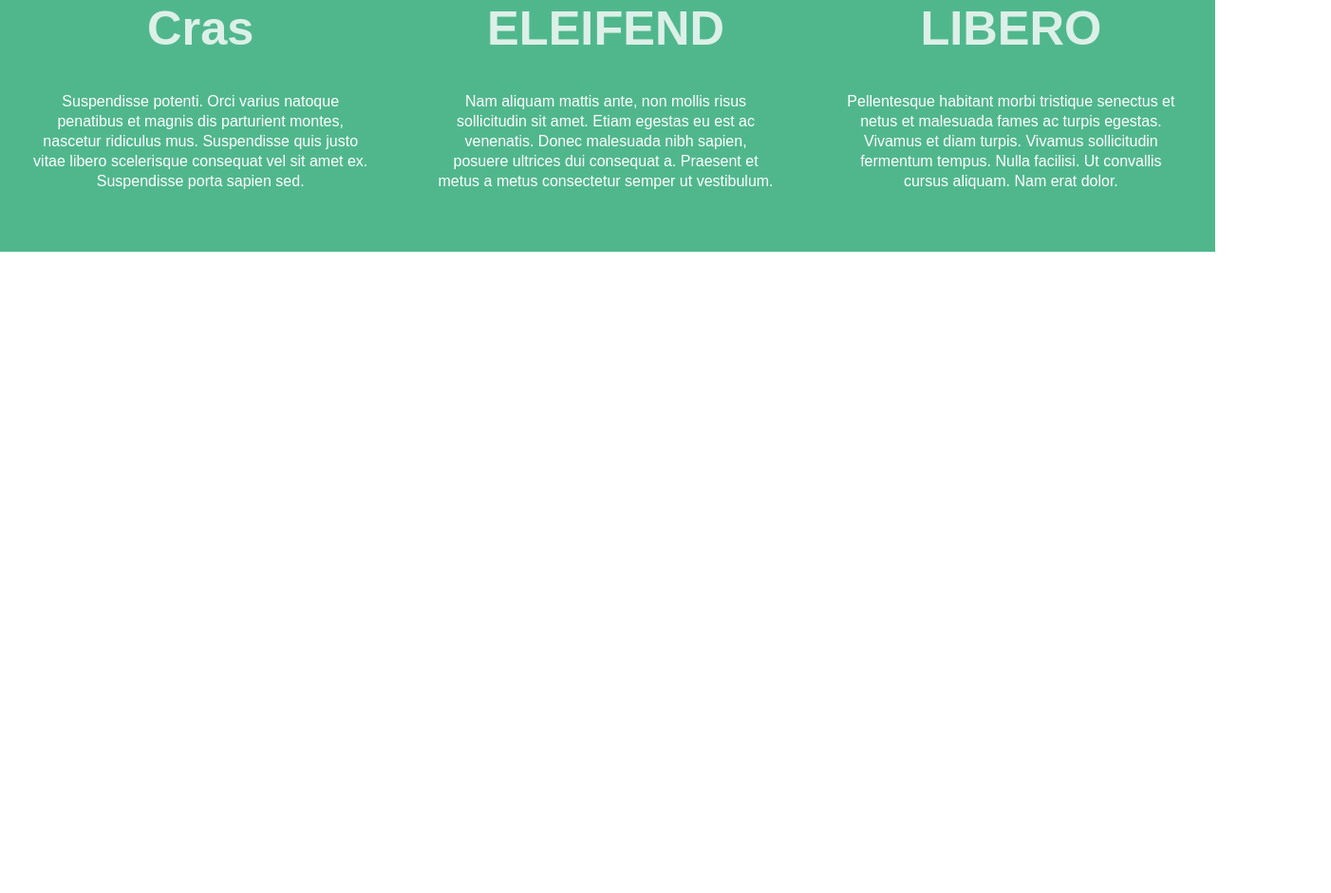
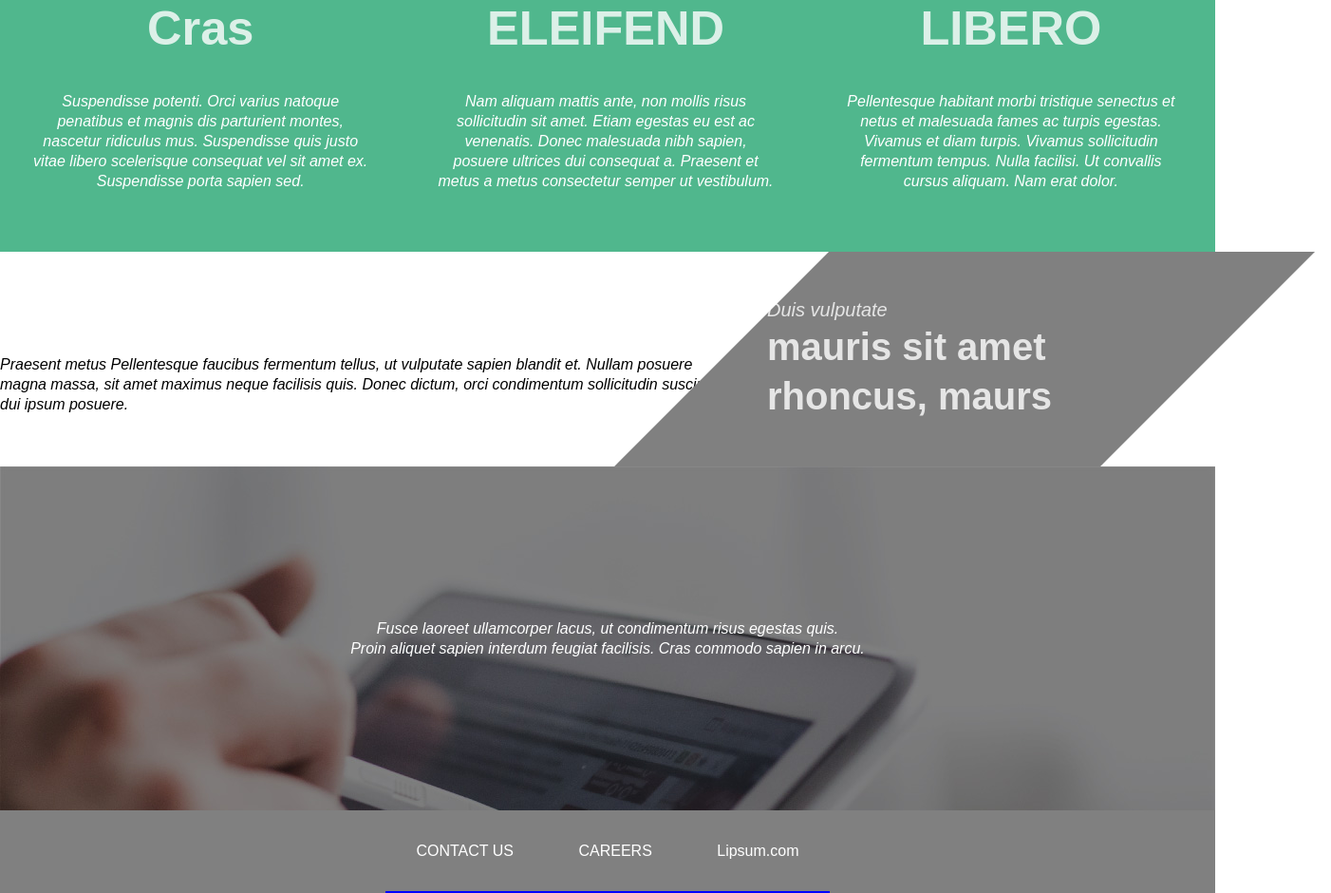
Before and after one commit to axecopfire/ocozzio-web-project, a plain HTML site: page web_project/index.html in a window 1280 px wide. Shown: the part 916-1856 px from the top of the page at 95% size, 1402 px wide, since content can reach past the window. Before the commit the page ends 1181 px from the top, so only its background shows below. Drawn offline with Linux system fonts and the light colour scheme; a web font is replaced by a local one.

Commit message:
footer text container added

```diff
--- a/web_project/css/default.css
+++ b/web_project/css/default.css
@@ -12,14 +12,19 @@ body {
 header {
 	background-color: white;
 	position: fixed;
+	display: block;
 	width: 100%;
 	z-index: 1;
 	-webkit-box-shadow: 0px 15px 15px -5px rgba(0,0,0,0.6);
 	-moz-box-shadow: 0px 15px 15px -5px rgba(0,0,0,0.6);
 	box-shadow: 0px 15px 15px -5px rgba(0,0,0,0.6);
 }
+
 a {
 	text-decoration: none;
+}
+p {
+	font-style: italic;
 }
 
 li {
@@ -195,13 +200,59 @@ h4 {
 	font-size: 2rem;
 	padding-bottom: 2rem;
 }
-
 .col-text > p {
 	padding: 2em;
 }
 
+/* Note Text Section */
+.note-text {
+	display: block;
+	position: relative;
+}
+.left-note-text {
+	display: inline-block;
+	position: relative;
+	width: 59%;
+}
+.right-note-container {
+	display: inline-block;
+	position: relative;
+	width: 40%;
+	transform: skew(-45deg);
+	background-color: gray;
+	padding: 3em;
+}
+.right-note-text {
+	transform: skew(45deg);
+	color: white;
+}
 
+/* Tablet Section */
+.tablet {
+	display: block;
+	background-image: url("../images/para_tablet.jpg");
+	color: white;
+	text-align: center;
+	display: block;
+	position: relative;
+	padding: 10rem;
+}
 
+/* Footer */
+footer {
+	display: block;
+	background-color: gray;
+	color: white;
+	text-align: center;
+}
+footer a {
+	padding: 2em;
+	display: inline-block;
+}
+.footer-text-container {
+	display: inline-block;
+	border-bottom: solid 2px blue;
+}
 
 /*** MEDIA QUERIES ***/
 
--- a/web_project/index.html
+++ b/web_project/index.html
@@ -103,5 +103,32 @@
       </div>
     </div>
   </section>
+  <section class="note-text">
+    <div class="left-note-text">
+      <p>Praesent metus
+      Pellentesque faucibus fermentum tellus, ut vulputate
+      sapien blandit et. Nullam posuere magna massa, sit
+      amet maximus neque facilisis quis. Donec dictum, orci
+      condimentum sollicitudin suscipit, dui ipsum posuere.</p>
+    </div>
+    <div class="right-note-container">
+      <div class="right-note-text">
+        <h4>Duis vulputate</h4>
+        <h3>mauris sit amet
+            rhoncus, maurs</h3>
+      </div>
+    </div>
+  </section>
+  <section class="tablet">
+    <p><em>Fusce laoreet ullamcorper lacus, ut condimentum risus egestas quis.</em></p>
+      <p><em>Proin aliquet sapien interdum feugiat facilisis. Cras commodo sapien in arcu.</em></p>
+  </section>
+  <footer>
+    <div class="footer-text-container">
+      <a>CONTACT US</a>
+      <a>CAREERS</a>
+      <a>Lipsum.com</a>
+    </div>
+  </footer>
 </body>
 </html>
```
